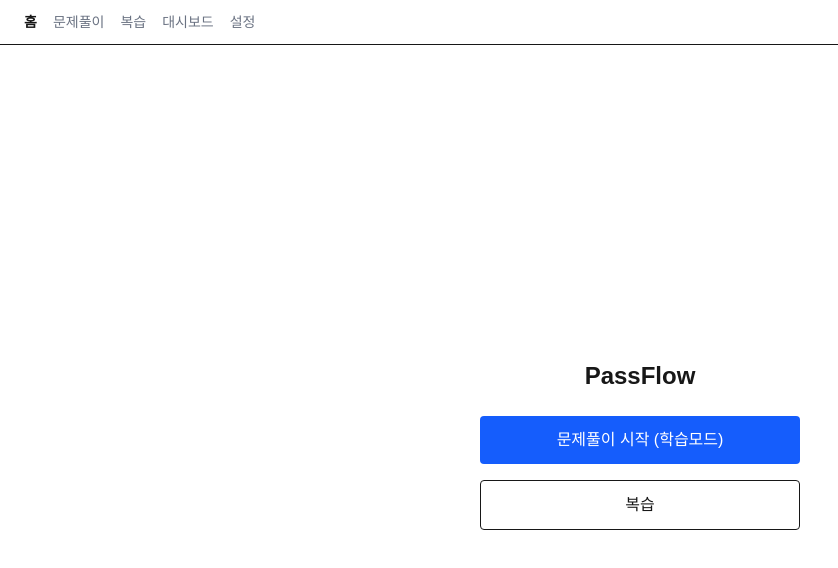
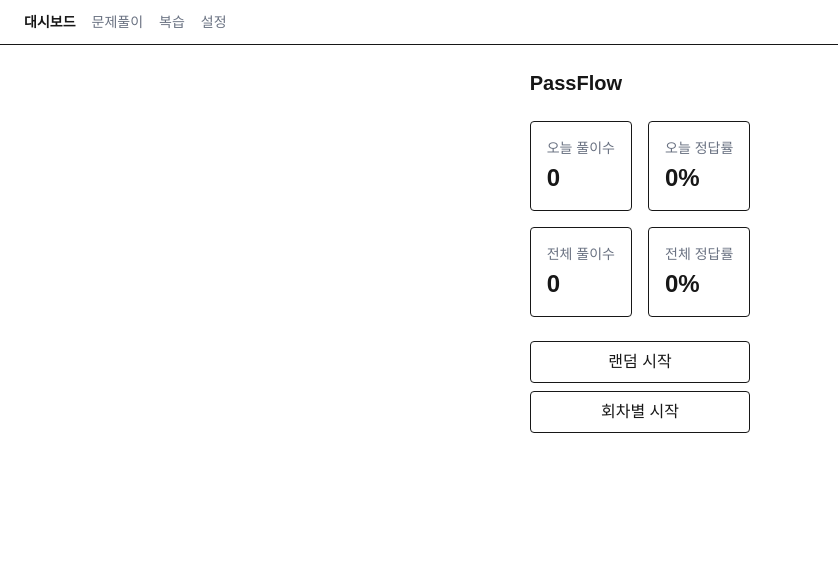
Before and after one commit to ginaseo/passflow, a Next.js app: page / in a window 1280 px wide. Shown: the top 568 px of the page, without its empty margins (0-838 px from the left). Built offline with nearby package versions, Linux system fonts and the light colour scheme; no server answers.

Commit message:
feat: Dashboard를 Home으로 통합, /dashboard 라우트 제거

```diff
--- a/src/app/dashboard/page.tsx
+++ /dev/null
@@ -1,62 +0,0 @@
-"use client";
-
-import { useEffect, useState } from "react";
-import { IndexedDbProgressRepository } from "@/repositories/ProgressRepository";
-import type { DashboardSummary } from "@/types/progress";
-
-const progressRepository = new IndexedDbProgressRepository();
-
-function formatPercent(ratio: number): string {
-  return `${Math.round(ratio * 100)}%`;
-}
-
-export default function DashboardPage() {
-  const [summary, setSummary] = useState<DashboardSummary | null>(null);
-  const [error, setError] = useState(false);
-
-  useEffect(() => {
-    progressRepository.getDashboardSummary().then(
-      (result) => setSummary(result),
-      (err) => {
-        console.error("getDashboardSummary failed:", err);
-        setError(true);
-      }
-    );
-  }, []);
-
-  if (error) {
-    return (
-      <p className="text-center p-10 text-red-700">
-        학습 기록을 불러오지 못했다. 다시 시도해달라.
-      </p>
-    );
-  }
-
-  if (!summary) {
-    return <p className="text-center p-10">불러오는 중...</p>;
-  }
-
-  return (
-    <div className="max-w-xl mx-auto p-6 flex flex-col gap-6">
-      <h1 className="text-xl font-bold">대시보드</h1>
-      <div className="grid grid-cols-2 gap-4">
-        <div className="p-4 rounded border flex flex-col gap-1">
-          <span className="text-sm text-gray-500">오늘 풀이수</span>
-          <span className="text-2xl font-bold">{summary.todayCount}</span>
-        </div>
-        <div className="p-4 rounded border flex flex-col gap-1">
-          <span className="text-sm text-gray-500">오늘 정답률</span>
-          <span className="text-2xl font-bold">{formatPercent(summary.todayAccuracy)}</span>
-        </div>
-        <div className="p-4 rounded border flex flex-col gap-1">
-          <span className="text-sm text-gray-500">전체 풀이수</span>
-          <span className="text-2xl font-bold">{summary.totalCount}</span>
-        </div>
-        <div className="p-4 rounded border flex flex-col gap-1">
-          <span className="text-sm text-gray-500">전체 정답률</span>
-          <span className="text-2xl font-bold">{formatPercent(summary.totalAccuracy)}</span>
-        </div>
-      </div>
-    </div>
-  );
-}
--- a/src/app/page.tsx
+++ b/src/app/page.tsx
@@ -1,21 +1,126 @@
+"use client";
+
+import { useEffect, useState } from "react";
 import Link from "next/link";
+import { IndexedDbProgressRepository } from "@/repositories/ProgressRepository";
+import { JsonQuestionRepository } from "@/repositories/QuestionRepository";
+import { pickLatestCompletedExamId, scoreExamFromAttempts } from "@/lib/latestExamResult";
+import { pickResumeExamId } from "@/lib/resumeExam";
+import type { DashboardSummary } from "@/types/progress";
 
-export default function Home() {
+const progressRepository = new IndexedDbProgressRepository();
+const questionRepository = new JsonQuestionRepository();
+
+interface LatestExam {
+  title: string;
+  correct: number;
+  total: number;
+  passed: boolean;
+}
+
+function formatPercent(ratio: number): string {
+  return `${Math.round(ratio * 100)}%`;
+}
+
+export default function HomePage() {
+  const [summary, setSummary] = useState<DashboardSummary | null>(null);
+  const [error, setError] = useState(false);
+  const [latestExam, setLatestExam] = useState<LatestExam | null>(null);
+  const [resumeExamId, setResumeExamId] = useState<string | null>(null);
+
+  useEffect(() => {
+    progressRepository.getDashboardSummary().then(
+      (result) => setSummary(result),
+      (err) => {
+        console.error("getDashboardSummary failed:", err);
+        setError(true);
+      }
+    );
+
+    Promise.all([questionRepository.getExamIndex(), progressRepository.getAttempts()])
+      .then(async ([exams, attempts]) => {
+        setResumeExamId(pickResumeExamId(exams, attempts));
+
+        const latestExamId = pickLatestCompletedExamId(exams, attempts);
+        if (!latestExamId) return;
+        const exam = exams.find((e) => e.examId === latestExamId);
+        if (!exam) return;
+
+        const questions = await questionRepository.getQuestions({ examId: latestExamId });
+        const score = scoreExamFromAttempts(questions, attempts, latestExamId);
+        if (!score) return;
+        setLatestExam({ title: exam.title, ...score });
+      })
+      .catch((err) => console.error("최근 CBT 결과 계산 실패:", err));
+  }, []);
+
+  if (error) {
+    return (
+      <p className="text-center p-10 text-red-700">
+        학습 기록을 불러오지 못했다. 다시 시도해달라.
+      </p>
+    );
+  }
+
+  if (!summary) {
+    return <p className="text-center p-10">불러오는 중...</p>;
+  }
+
   return (
-    <div className="min-h-screen flex flex-col items-center justify-center gap-6">
-      <h1 className="text-2xl font-bold">PassFlow</h1>
-      <div className="flex flex-col gap-4 w-full max-w-xs">
+    <div className="max-w-xl mx-auto p-6 flex flex-col gap-6">
+      <h1 className="text-xl font-bold">PassFlow</h1>
+
+      <div className="grid grid-cols-2 gap-4">
+        <div className="p-4 rounded border flex flex-col gap-1">
+          <span className="text-sm text-gray-500">오늘 풀이수</span>
+          <span className="text-2xl font-bold">{summary.todayCount}</span>
+        </div>
+        <div className="p-4 rounded border flex flex-col gap-1">
+          <span className="text-sm text-gray-500">오늘 정답률</span>
+          <span className="text-2xl font-bold">{formatPercent(summary.todayAccuracy)}</span>
+        </div>
+        <div className="p-4 rounded border flex flex-col gap-1">
+          <span className="text-sm text-gray-500">전체 풀이수</span>
+          <span className="text-2xl font-bold">{summary.totalCount}</span>
+        </div>
+        <div className="p-4 rounded border flex flex-col gap-1">
+          <span className="text-sm text-gray-500">전체 정답률</span>
+          <span className="text-2xl font-bold">{formatPercent(summary.totalAccuracy)}</span>
+        </div>
+      </div>
+
+      {latestExam && (
+        <div className="p-4 rounded border flex flex-col gap-1">
+          <span className="text-sm text-gray-500">최근 CBT — {latestExam.title}</span>
+          <span className="text-2xl font-bold">
+            {Math.round((latestExam.correct / latestExam.total) * 100)}점
+          </span>
+          <span className={latestExam.passed ? "text-green-700" : "text-red-700"}>
+            {latestExam.passed ? "합격" : "불합격"}
+          </span>
+        </div>
+      )}
+
+      <div className="flex flex-col gap-2">
+        {resumeExamId && (
+          <Link
+            href={`/practice?resume=${resumeExamId}`}
+            className="px-4 py-3 rounded bg-blue-600 text-white font-medium text-center"
+          >
+            이어서 풀기
+          </Link>
+        )}
         <Link
           href="/practice"
-          className="px-6 py-3 rounded bg-blue-600 text-white font-medium text-center"
+          className="px-4 py-2 rounded border font-medium text-center"
         >
-          문제풀이 시작 (학습모드)
+          랜덤 시작
         </Link>
         <Link
-          href="/review"
-          className="px-6 py-3 rounded border font-medium text-center"
+          href="/practice?entry=round"
+          className="px-4 py-2 rounded border font-medium text-center"
         >
-          복습
+          회차별 시작
         </Link>
       </div>
     </div>
--- a/src/features/nav/NavBar.tsx
+++ b/src/features/nav/NavBar.tsx
@@ -4,10 +4,9 @@
 import { usePathname } from "next/navigation";
 
 const LINKS = [
-  { href: "/", label: "홈" },
+  { href: "/", label: "대시보드" },
   { href: "/practice", label: "문제풀이" },
   { href: "/review", label: "복습" },
-  { href: "/dashboard", label: "대시보드" },
   { href: "/settings", label: "설정" },
 ] as const;
 
```
